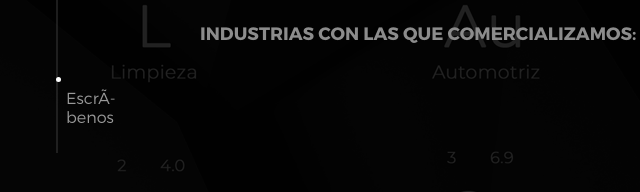
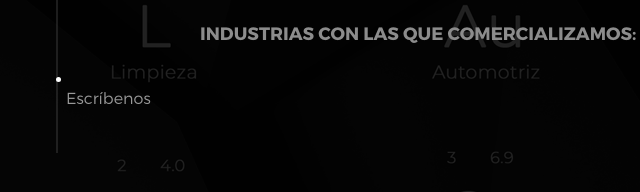
Before and after one commit to gabfiocchi/prosintex, a plain HTML site: page index.html in a window 1280 px wide. Shown: the part 527-719 px from the top of the page, 8-648 px from the left. Drawn offline with nearby package versions, Linux system fonts and the light colour scheme.

Commit message:
Fix error format

```diff
--- a/assets/css/main.css
+++ b/assets/css/main.css
@@ -622,7 +622,7 @@ body {
 }
 
 .side-nav li:nth-child(5)::before {
-    content: "EscrÃ­benos"
+    content: "Escríbenos"
 }
 
 .side-nav li.is-active {
--- a/index.html
+++ b/index.html
@@ -3,7 +3,7 @@
 
 <head>
   <title>Prosintex Química</title>
-  <meta charset="utf-8">
+  <meta http-equiv="Content-Type" content="text/html; charset=UTF-8" />
   <meta name="viewport" content="width=device-width, initial-scale=1">
   <meta http-equiv="X-UA-Compatible" content="IE=edge">
   <meta name="description" content="prosintex quimica">
```
Also changed, not shown: email.html (+1 -1 lines), filosofia.html (+2 -2 lines), historia.html (+1 -1 lines), institucional.html (+1 -1 lines), nosotros.html (+1 -1 lines).
